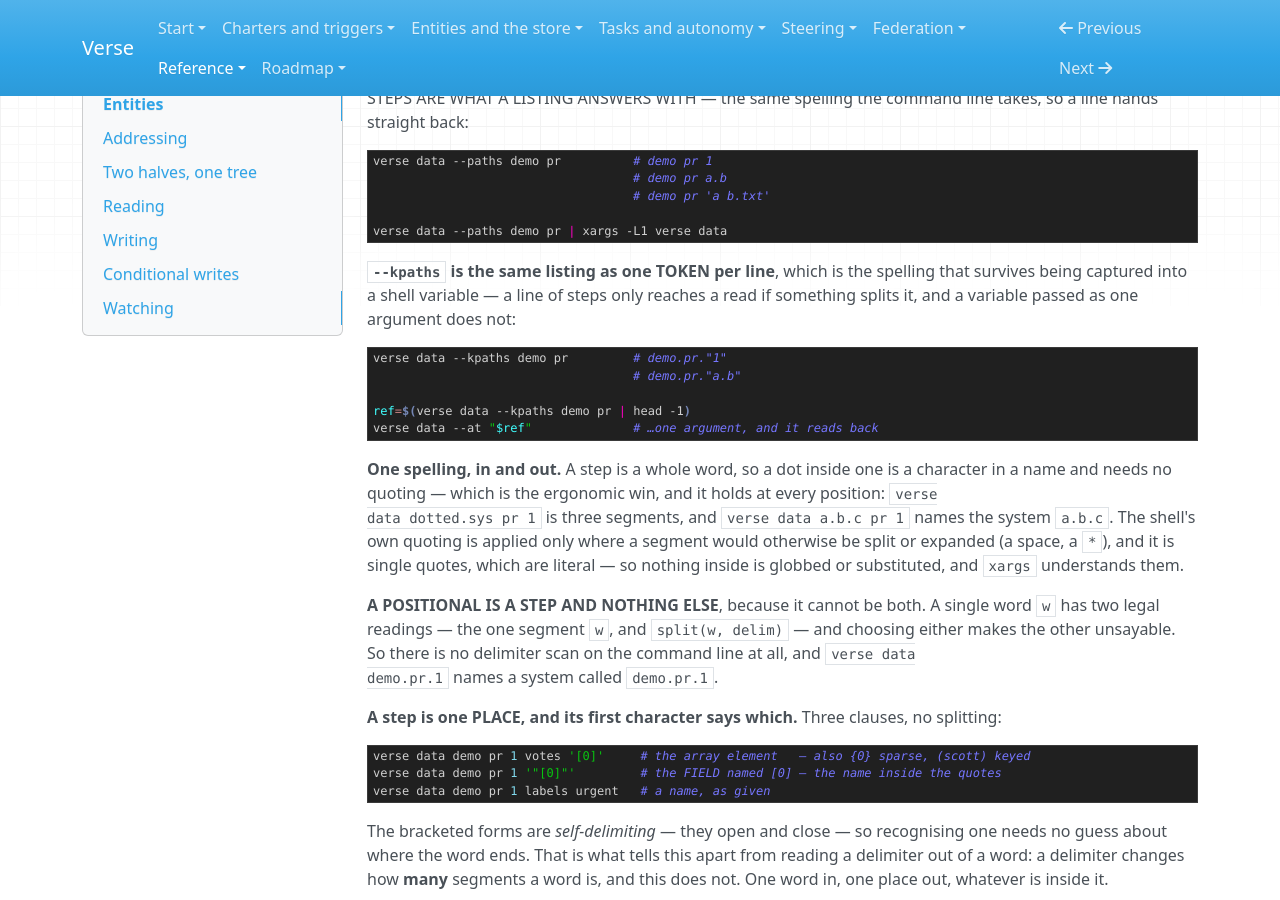
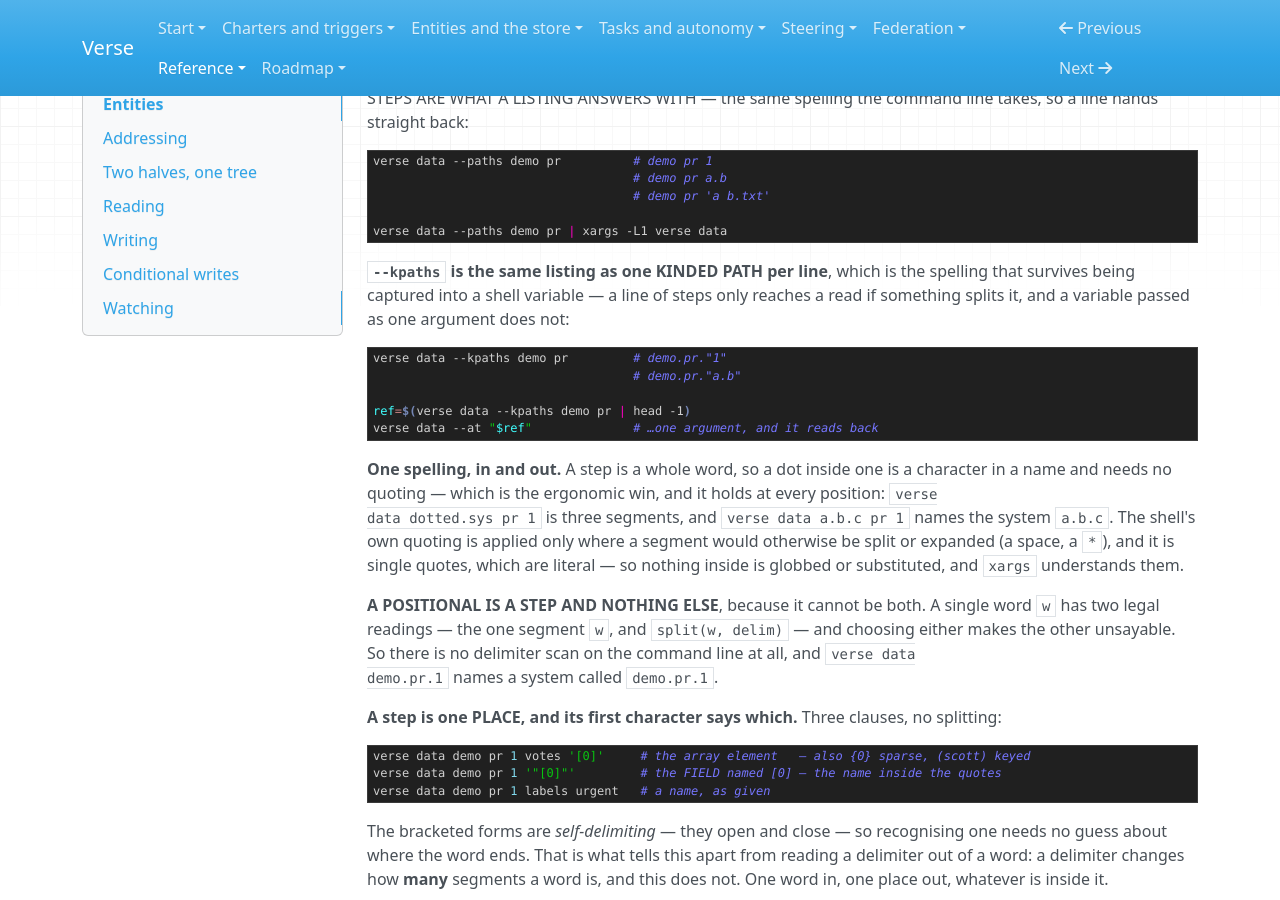
Before and after one commit to signadot/viff, an MkDocs documentation site: the page built from docs/reference/entities.md, in a window 1280 px wide and 900 px high, scrolled down 1183 px. Built offline with MkDocs 1.6.1, drawn with Linux system fonts in a browser that asks for light colours.

Commit message:
docs: --kpaths lists a kinded path, and "token" now means something else
The `--kpaths` prose called a line a TOKEN, meaning a single shell word, and read
fine until the merge — a token is an id built from segments now (entity.Token,
SegToken), which is a different thing that also gets spelled out of an address.
Two meanings for one word, three pages apart in the same reference.

The listing's own name is the accurate one, and it is what README already says.

````diff
--- a/docs/reference/entities.md
+++ b/docs/reference/entities.md
@@ -70,7 +70,7 @@ verse data --paths demo pr          # demo pr 1
 verse data --paths demo pr | xargs -L1 verse data
 ```
 
-**`--kpaths` is the same listing as one TOKEN per line**, which is the spelling that survives
+**`--kpaths` is the same listing as one KINDED PATH per line**, which is the spelling that survives
 being captured into a shell variable — a line of steps only reaches a read if something splits
 it, and a variable passed as one argument does not:
 
````
